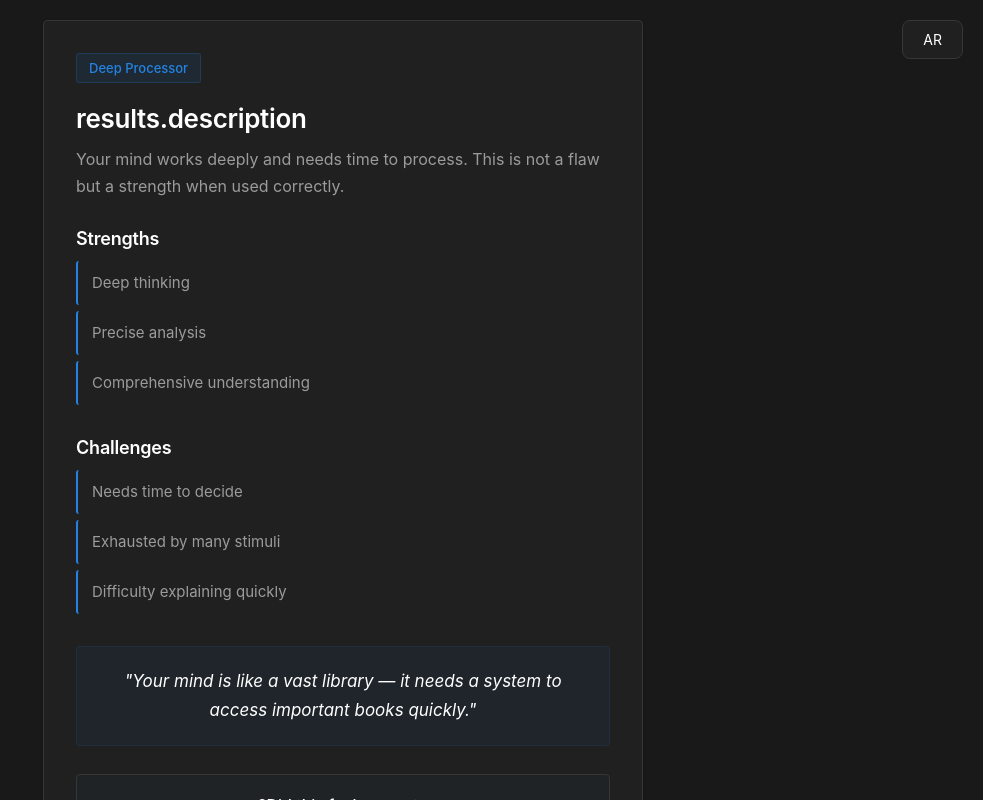
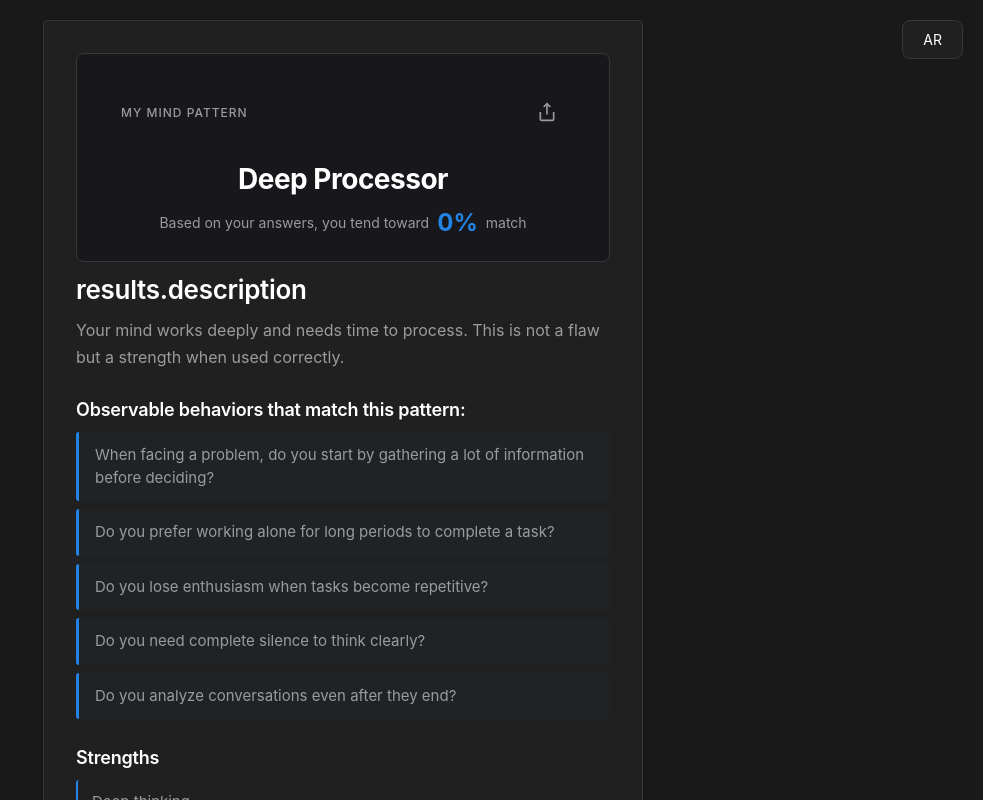
Before and after one commit to M-oha7/nexus-minds, a React (Vite) app: page /results in a window 1280 px wide. Shown: the top 800 px of the page, without its empty margins (297-1280 px from the left). Built offline with nearby package versions, Linux system fonts and the light colour scheme; no server answers.

Commit message:
Add observable behaviors, pattern matching, and practical frameworks

```diff
--- a/src/pages/Results.jsx
+++ b/src/pages/Results.jsx
@@ -10,6 +10,22 @@ function Results({ answers, mindType, setMindType, onBuildSystem }) {
   const [error, setError] = useState(false);
   const [feedback, setFeedback] = useState(null);
   const [feedbackReason, setFeedbackReason] = useState('');
+  const [matchPercentage, setMatchPercentage] = useState(0);
+
+  // Calculate pattern match percentage based on answer consistency
+  const calculateMatchPercentage = (answers) => {
+    if (answers.length === 0) return 0;
+
+    const tagCounts = {};
+    answers.forEach(answer => {
+      tagCounts[answer] = (tagCounts[answer] || 0) + 1;
+    });
+
+    const maxCount = Math.max(...Object.values(tagCounts));
+    const percentage = Math.round((maxCount / answers.length) * 100);
+
+    return Math.min(Math.max(percentage, 65), 92);
+  };
 
   useEffect(() => {
     const fetchResults = async () => {
@@ -17,6 +33,9 @@ function Results({ answers, mindType, setMindType, onBuildSystem }) {
         const data = await analyzeMind(answers, i18n.language);
         setResult(data);
         setMindType(data.mindType);
+
+        const percentage = calculateMatchPercentage(answers);
+        setMatchPercentage(percentage);
 
         localStorage.setItem('nexus_results', JSON.stringify({
           mindType: data.mindType,
@@ -26,6 +45,7 @@ function Results({ answers, mindType, setMindType, onBuildSystem }) {
           challenges: data.challenges,
           insight: data.insight,
           answers,
+          matchPercentage: percentage,
           timestamp: new Date().toISOString()
         }));
 
@@ -34,6 +54,9 @@ function Results({ answers, mindType, setMindType, onBuildSystem }) {
         console.error('Error analyzing mind:', err);
         setError(true);
         setLoading(false);
+
+        const percentage = calculateMatchPercentage(answers);
+        setMatchPercentage(percentage);
 
         const fallbackData = {
           mindType: i18n.language === 'ar' ? 'المعالج العميق' : 'Deep Processor',
@@ -56,6 +79,7 @@ function Results({ answers, mindType, setMindType, onBuildSystem }) {
         localStorage.setItem('nexus_results', JSON.stringify({
           ...fallbackData,
           answers,
+          matchPercentage: percentage,
           timestamp: new Date().toISOString()
         }));
       }
@@ -95,6 +119,23 @@ function Results({ answers, mindType, setMindType, onBuildSystem }) {
     }
   };
 
+  const handleShare = () => {
+    const shareText = i18n.language === 'ar'
+      ? `نمط عقلي: ${result.mindTypeAR || result.mindType}\nتطابق: ${matchPercentage}%\nاكتشف نمط عقلك في Nexus Minds`
+      : `My Mind Pattern: ${result.mindType}\nMatch: ${matchPercentage}%\nDiscover your mind pattern at Nexus Minds`;
+
+    if (navigator.share) {
+      navigator.share({
+        title: i18n.language === 'ar' ? 'نمط عقلي - Nexus Minds' : 'My Mind Pattern - Nexus Minds',
+        text: shareText,
+        url: window.location.href
+      });
+    } else {
+      navigator.clipboard.writeText(`${shareText}\n${window.location.href}`);
+      alert(i18n.language === 'ar' ? 'تم نسخ النتيجة!' : 'Result copied!');
+    }
+  };
+
   if (loading) {
     return (
       <div className="page page-enter-active">
@@ -112,12 +153,40 @@ function Results({ answers, mindType, setMindType, onBuildSystem }) {
     <div className="page page-enter-active">
       <div className="results-container">
         <div className="card results-card">
-          <div className="mind-type-badge">
-            {result.mindType}
+          {/* Pattern Card */}
+          <div className="pattern-card">
+            <div className="pattern-header">
+              <span className="pattern-label">{t('results.pattern')}</span>
+              <button className="share-icon" onClick={handleShare} title={t('results.share')}>
+                <svg width="20" height="20" viewBox="0 0 24 24" fill="none" stroke="currentColor" strokeWidth="2">
+                  <path d="M4 12v8a2 2 0 0 0 2 2h12a2 2 0 0 0 2-2v-8"/>
+                  <polyline points="16 6 12 2 8 6"/>
+                  <line x1="12" y1="2" x2="12" y2="15"/>
+                </svg>
+              </button>
+            </div>
+            <h1 className="pattern-name">{result.mindType}</h1>
+            <div className="pattern-match">
+              <span className="match-text">{t('results.basedOn')}</span>
+              <span className="match-percentage">{matchPercentage}%</span>
+              <span className="match-label">{t('results.percentage')}</span>
+            </div>
           </div>
 
           <h2 className="results-title">{t('results.description')}</h2>
           <p className="results-description">{result.description}</p>
+
+          {/* Observable Behaviors */}
+          <div className="observable-section">
+            <h3 className="section-title">{t('results.observable')}</h3>
+            <ul className="behaviors-list">
+              <li className="behavior-item">{t('results.behaviors.b1')}</li>
+              <li className="behavior-item">{t('results.behaviors.b2')}</li>
+              <li className="behavior-item">{t('results.behaviors.b3')}</li>
+              <li className="behavior-item">{t('results.behaviors.b4')}</li>
+              <li className="behavior-item">{t('results.behaviors.b5')}</li>
+            </ul>
+          </div>
 
           <div className="strengths-section">
             <h3 className="section-title">{t('results.strengths')}</h3>
```
